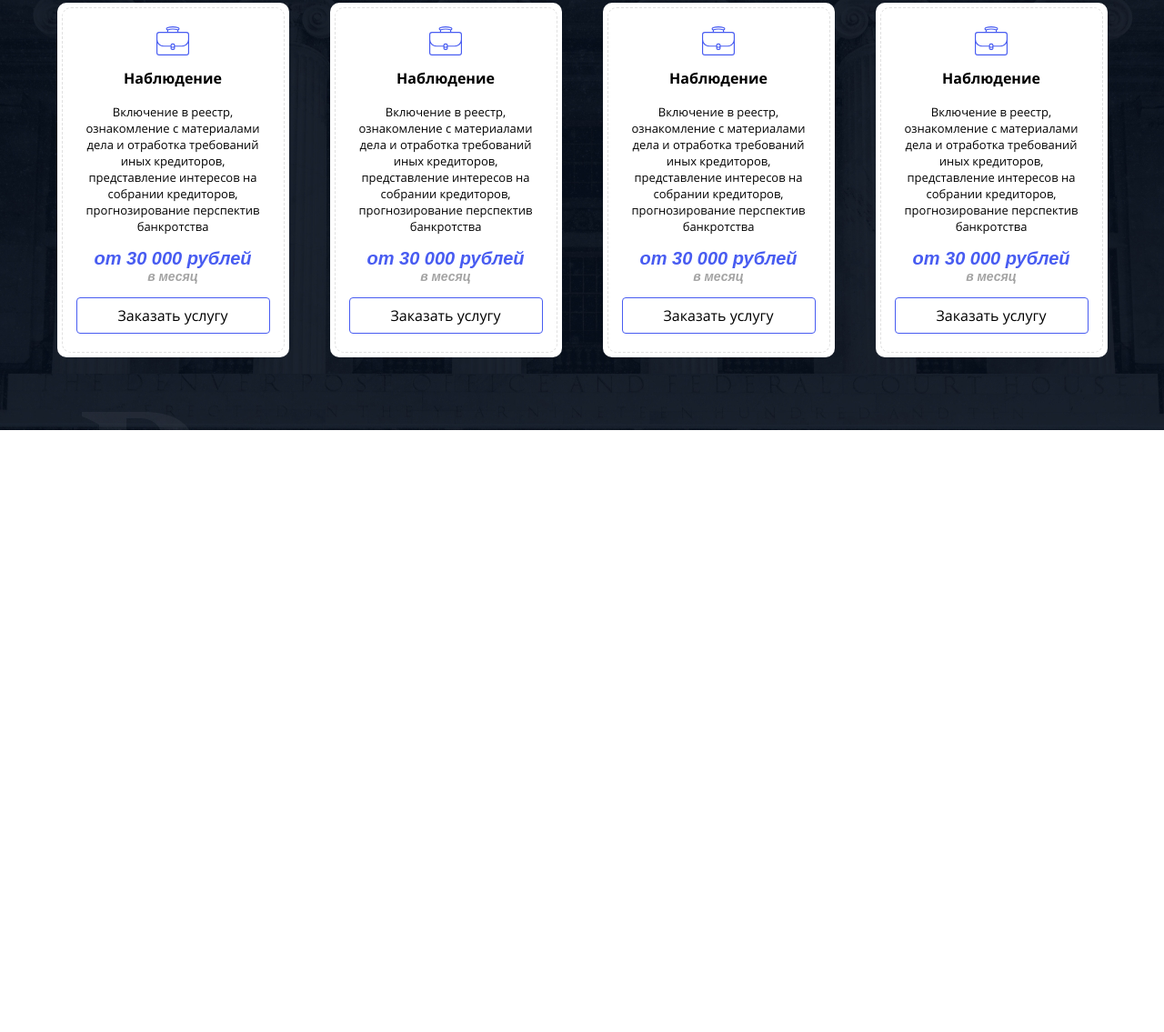
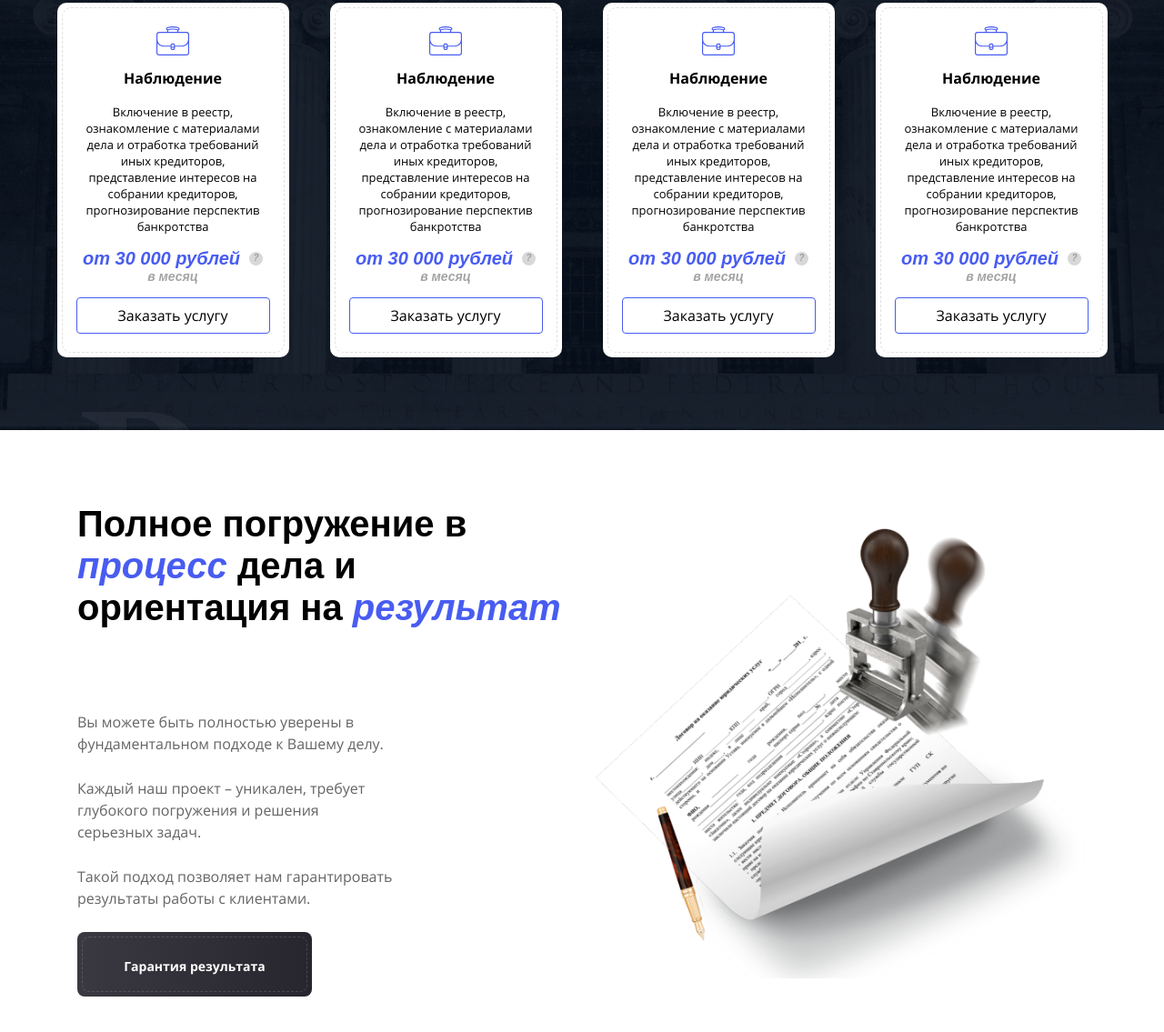
Before and after one commit to Stayrem/erzinLanding, a website: page public/index.html in a window 1280 px wide. Shown: the part 1667-2802 px from the top of the page at 91% size. Before the commit the page ends 2140 px from the top, so only its background shows below. Drawn offline with Linux system fonts and the light colour scheme; no server answers; a web font is replaced by a local one.

Commit message:
result block

```diff
--- a/public/index.html
+++ b/public/index.html
@@ -129,8 +129,8 @@
       </div>
       <div>
         <div class="tariffs-slider">
-            <div class="swiper-container tariffs-slider__container">
-              <div class="swiper-wrapper tariffs-slider__wrapper">
+          <div class="swiper-container tariffs-slider__container ">
+            <div class="swiper-wrapper tariffs-slider__wrapper js-transition-off">
               <div class="swiper-slide tariffs-slider__item">
                 <div class="tariffs-slider__inner">
                   <img src="/assets/img/portfolio.svg" alt="Деловой портфель" class="tariffs-slider__item-icon">
@@ -138,6 +138,7 @@
                   <p class="tariffs-slider__item-text">Включение в реестр, ознакомление с материалами дела и отработка требований иных кредиторов, представление интересов на собрании кредиторов, прогнозирование перспектив банкротства</p>
                   <span class="tariffs-slider__item-price">
                     от 30 000 рублей
+                    <span class="tariffs-slider__item-tooltip">?</span>
                   </span>
                   <span class="tariffs-slider__item-subprice">в месяц</span>
                   <button class="btn tariffs-slider__item-btn">Заказать услугу</button>
@@ -150,6 +151,7 @@
                   <p class="tariffs-slider__item-text">Включение в реестр, ознакомление с материалами дела и отработка требований иных кредиторов, представление интересов на собрании кредиторов, прогнозирование перспектив банкротства</p>
                   <span class="tariffs-slider__item-price">
                     от 30 000 рублей
+                    <span class="tariffs-slider__item-tooltip">?</span>
                   </span>
                   <span class="tariffs-slider__item-subprice">в месяц</span>
                   <button class="btn tariffs-slider__item-btn">Заказать услугу</button>
@@ -162,6 +164,7 @@
                   <p class="tariffs-slider__item-text">Включение в реестр, ознакомление с материалами дела и отработка требований иных кредиторов, представление интересов на собрании кредиторов, прогнозирование перспектив банкротства</p>
                   <span class="tariffs-slider__item-price">
                     от 30 000 рублей
+                    <span class="tariffs-slider__item-tooltip">?</span>
                   </span>
                   <span class="tariffs-slider__item-subprice">в месяц</span>
                   <button class="btn tariffs-slider__item-btn">Заказать услугу</button>
@@ -174,6 +177,7 @@
                   <p class="tariffs-slider__item-text">Включение в реестр, ознакомление с материалами дела и отработка требований иных кредиторов, представление интересов на собрании кредиторов, прогнозирование перспектив банкротства</p>
                   <span class="tariffs-slider__item-price">
                     от 30 000 рублей
+                    <span class="tariffs-slider__item-tooltip">?</span>
                   </span>
                   <span class="tariffs-slider__item-subprice">в месяц</span>
                   <button class="btn tariffs-slider__item-btn">Заказать услугу</button>
@@ -184,7 +188,39 @@
           <div class="swiper-pagination tariffs-slider__pagination"></div>
         </div>
       </div>
-
+    </section>
+    <section class="result section">
+      <div class="container">
+        <div class="row">
+          <p class="title section__title result__title col-md-6">Полное погружение в <span class="title--blue">процесс</span> дела и ориентация на <span class="title--blue">результат</span></p>
+        </div>
+        <div class="row">
+          <div class="col-md-6 col-12">
+            <p class="section__text">
+              Вы можете быть полностью уверены в фундаментальном подходе к Вашему делу.
+            </p>
+            <p class="section__text">
+              Каждый наш проект – уникален, требует глубокого погружения и решения серьезных задач.
+            </p>
+            <p class="section__text">
+              Такой подход позволяет нам гарантировать результаты работы с клиентами.
+            </p>
+            <div class="result__banner mobile-hide">
+              <span class="result__banner-inner">Гарантия результата</span>
+            </div>
+          </div>
+          <div class="col-md-6 col-12">
+            <img src="/assets/img/result-doc.png" alt="Подписаный договор" class="result__img">
+          </div>
+        </div>
+        <div class="row">
+          <div class="col">
+            <div class="result__banner desktop-hide">
+              <span class="result__banner-inner">Гарантия результата</span>
+            </div>
+          </div>
+        </div>
+      </div>
     </section>
   </main>
 <script type="text/javascript" src="/vendors.js"></script><script type="text/javascript" src="/bundle.js"></script></body>
--- /dev/null
+++ b/src/css/blocks/result/_index.scss
@@ -0,0 +1,44 @@
+.result__img {
+  margin-top: -185px;
+  width: 100%;
+}
+
+.result__banner {
+  margin-top: 15px;
+  width: 100%;
+  max-width: 258px;
+  border-radius: 8px;
+  background-image: linear-gradient(to right, $color-brown 0%, #27252d 100%);
+  padding: 5px;
+}
+
+.result__banner-inner {
+  display: block;
+  text-align: center;
+  width: 100%;
+  border-radius: 8px;
+  border: 1px dashed rgba(255, 255, 255, 0.15);
+  color: $color-pure-white;
+  font-size: 14px;
+  font-weight: 700;
+  line-height: 24px;
+  padding-top: 20px;
+  padding-bottom: 15px;
+}
+
+@media (max-width: $media-laptop) {
+  .result__img {
+    margin-top: 50px;
+    width: 100%;
+  }
+}
+
+@media (max-width: $media-mobile) {
+  .result__banner {
+    max-width: 100%;
+  }
+
+  .result__banner-inner {
+    font-size: 13px;
+  }
+}
--- /dev/null
+++ b/src/css/blocks/result/import.scss
@@ -0,0 +1 @@
+@import "./index.scss";
--- a/src/css/blocks/tarrifs/_index.scss
+++ b/src/css/blocks/tarrifs/_index.scss
@@ -52,12 +52,69 @@
 }
 
 .tariffs-slider__item-price {
+  display: flex;
+  justify-content: center;
+  align-items: center;
   color: $color-pure-blue;
   font-family: "TT Barrels", sans-serif;
   font-style: italic;
   font-size: 20px;
   font-weight: 600;
   text-align: center;
+}
+
+.tariffs-slider__item-tooltip {
+  display: flex;
+  justify-content: center;
+  align-items: center;
+  background-color: $color-gray-white-2;
+  color: $color-light-gray;
+  width: 15px;
+  height: 15px;
+  border-radius: 50%;
+  font-size: 10px;
+  font-weight: 600;
+  line-height: 10px;
+  margin-left: 10px;
+  position: relative;
+
+  &::before {
+    content: "Цена зависит от количества кредиторов в деле, суммы требований и иных обстоятельств.";
+    display: none;
+    position: absolute;
+    padding: 10px;
+    background-color: $color-pure-white;
+    width: 150px;
+    color: $color-light-black;
+    font-size: 12px;
+    line-height: 12px;
+    border-radius: 10px;
+    left: 50%;
+    bottom: -100%;
+    transform: translateY(100%) translateX(-50%);
+    box-shadow: 0 0 30px rgba(0, 0, 0, 0.16);
+  }
+
+  &::after {
+    content: "";
+    display: none;
+    position: absolute;
+    width: 0;
+    height: 0;
+    border-left: 8px solid transparent;
+    border-right: 8px solid transparent;
+    border-bottom: 9px solid $color-pure-white;
+    box-shadow: 0 0 30px rgba(0, 0, 0, 0.16);
+    bottom: -100%;
+  }
+
+  &:hover::after {
+    display: block;
+  }
+
+  &:hover::before {
+    display: block;
+  }
 }
 
 .tariffs-slider__item-subprice {
@@ -95,6 +152,7 @@
   left: 50%;
   transform: translateX(-50%);
   margin-top: 20px;
+  display: none;
 
   .swiper-pagination-bullet {
     background-color: $color-pure-white;
@@ -111,9 +169,17 @@
   .tariffs-slider__wrapper {
     justify-content: unset;
   }
+
+  .tariffs-slider__pagination {
+    display: block;
+  }
 }
 
 @media (max-width: $media-mobile) {
+  .tariffs {
+    padding-bottom: 80px;
+  }
+
   .tariffs__title {
     text-align: left;
   }
--- a/src/css/common.scss
+++ b/src/css/common.scss
@@ -140,6 +140,12 @@ body {
   }
 }
 
+@media (min-width: $media-desktop) {
+  .js-transition-off {
+    transform: unset !important;
+  }
+}
+
 @media (max-width: $media-mobile) {
   .mobile-hide {
     display: none !important;
--- a/src/css/index.scss
+++ b/src/css/index.scss
@@ -10,3 +10,4 @@
 @import "./blocks/solutions/import.scss";
 @import "./blocks/deal/import.scss";
 @import "./blocks/tarrifs/import.scss";
+@import "./blocks/result/import.scss";
```
Also changed, not shown: public/bundle.js (+2 -2 lines), src/css/blocks/deal/_index.scss (+18 -0 lines), src/css/blocks/section/_index.scss (+21 -2 lines), src/index.html (+39 -3 lines), src/js/tariffsSlider.js (+2 -5 lines), public/assets/img/result-doc.png (added), src/css/blocks/result/img/result-doc.png (added). Lines whose indentation alone changed are shown as unchanged.
